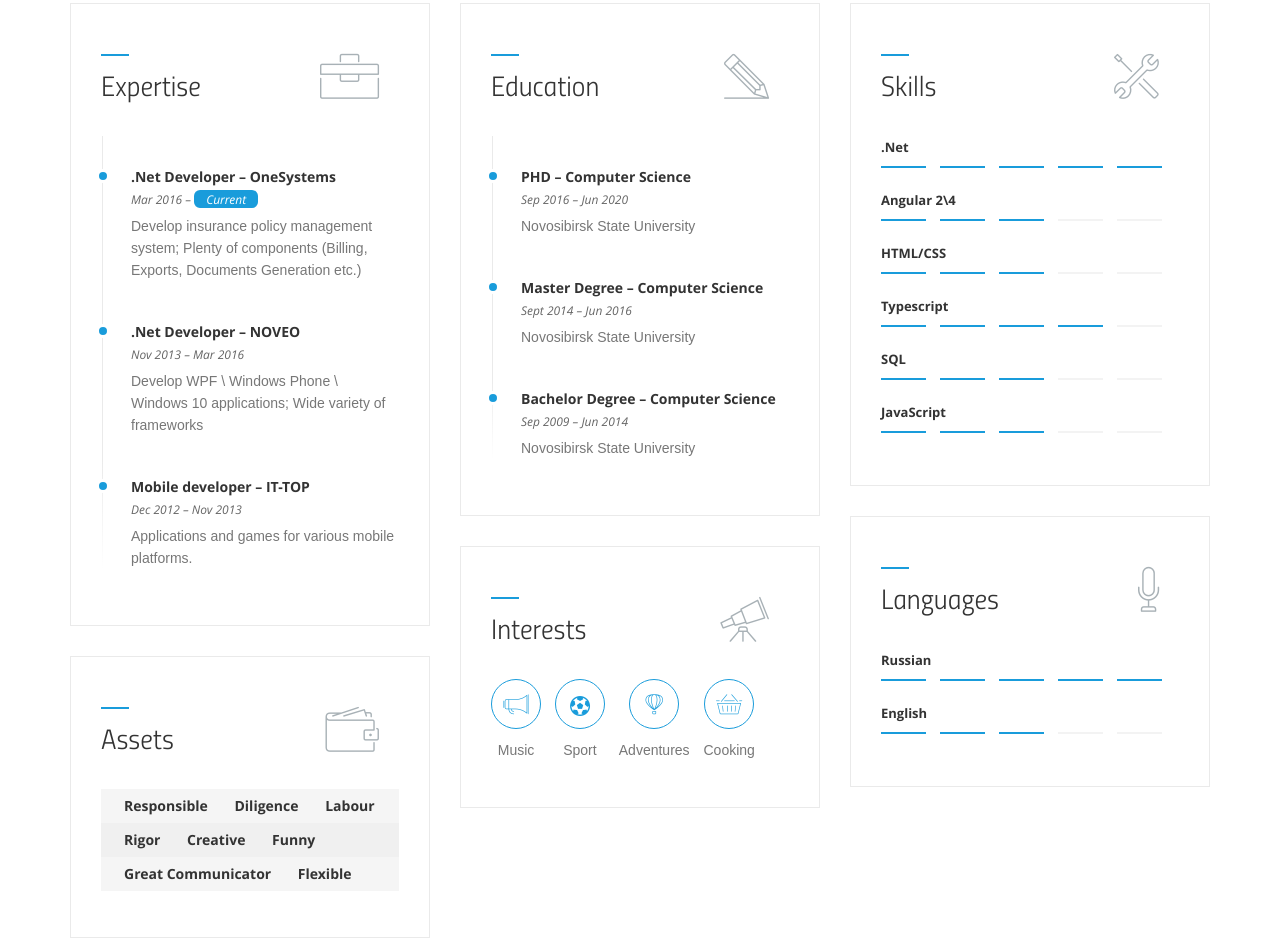
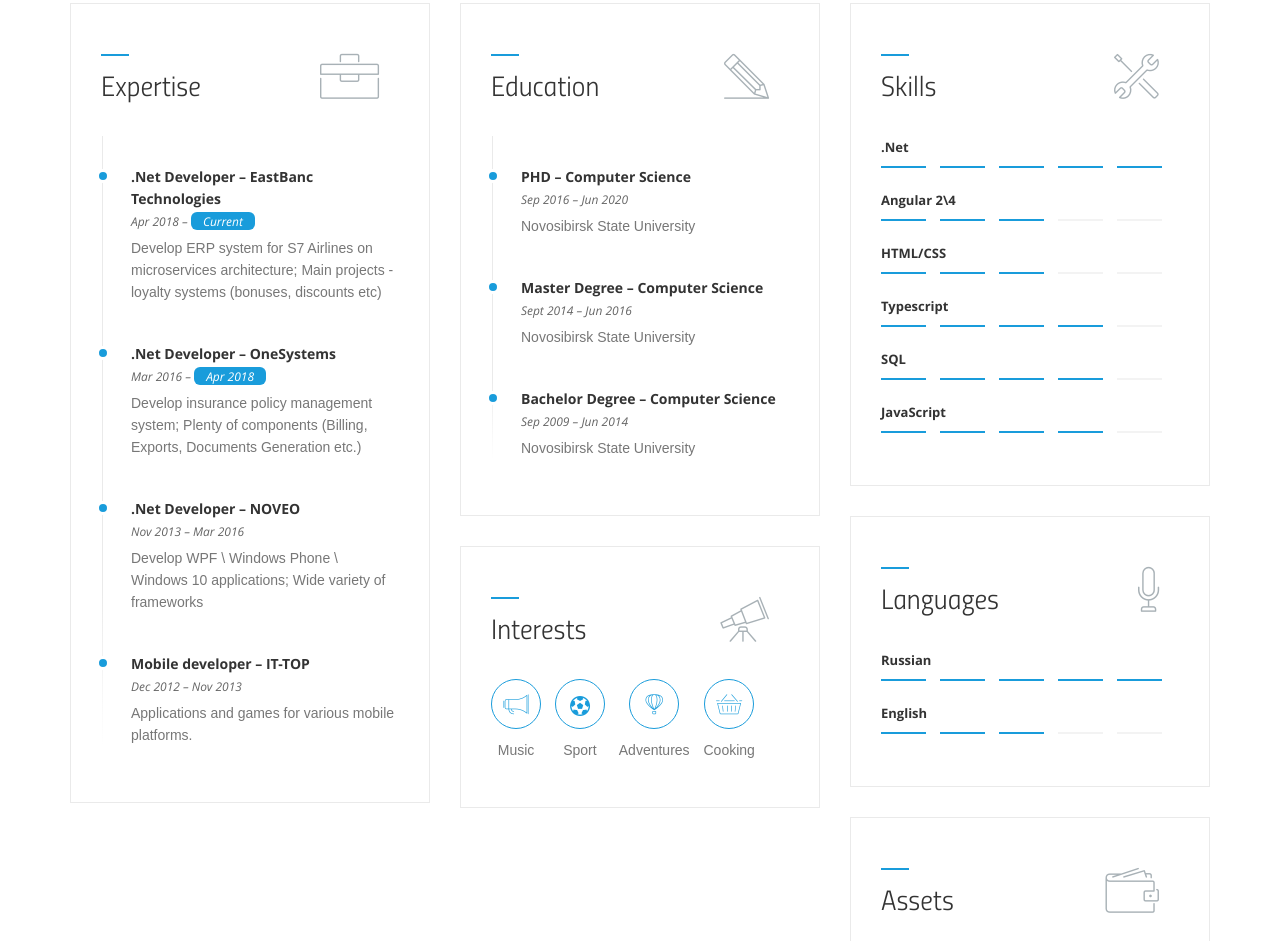
Before and after one commit to tematre/Site, a website: page TemaTre.Site.Resume.App/sources/index.html in a window 1280 px wide. Shown: the part 1251-2192 px from the top of the page. Drawn offline with Linux system fonts and the light colour scheme; some packages are replaced by stand-ins of ours.

Commit message:
add new working place

```diff
--- a/TemaTre.Site.Resume.App/sources/index.html
+++ b/TemaTre.Site.Resume.App/sources/index.html
@@ -322,11 +322,19 @@ I'd rather spend time on an open source project than lying on the couch and watc
 										</div>
 
 										<div class="timeline mt-40">
+											<div class="exp">
+											<div class="hgroup mb-5">
+												<h4>.Net Developer &ndash; EastBanc Technologies </h4>
+												<h6>Apr 2018 &ndash; <span class="current">Current</span></h6>
+											</div>
+											<p>Develop ERP system for S7 Airlines on microservices architecture;
+											Main projects - loyalty systems (bonuses, discounts etc)</p>
+											</div>
 
 											<div class="exp">
 											<div class="hgroup mb-5">
 												<h4>.Net Developer &ndash; OneSystems </h4>
-												<h6>Mar 2016 &ndash; <span class="current">Current</span></h6>
+												<h6>Mar 2016 &ndash; <span class="current">Apr 2018</span></h6>
 											</div>
 											<p>Develop insurance policy management system;
 											Plenty of components (Billing, Exports, Documents Generation etc.)</p>
@@ -459,7 +467,7 @@ I'd rather spend time on an open source project than lying on the couch and watc
 															<span></span>
 															<span></span>
 															<span></span>
-															<span class="transparent"></span>
+															<span></span>
 															<span class="transparent"></span>
 															</div>
 														</li>
@@ -470,7 +478,7 @@ I'd rather spend time on an open source project than lying on the couch and watc
 															<span></span>
 															<span></span>
 															<span></span>
-															<span class="transparent"></span>
+															<span></span>
 															<span class="transparent"></span>
 															</div>
 														</li>
```
